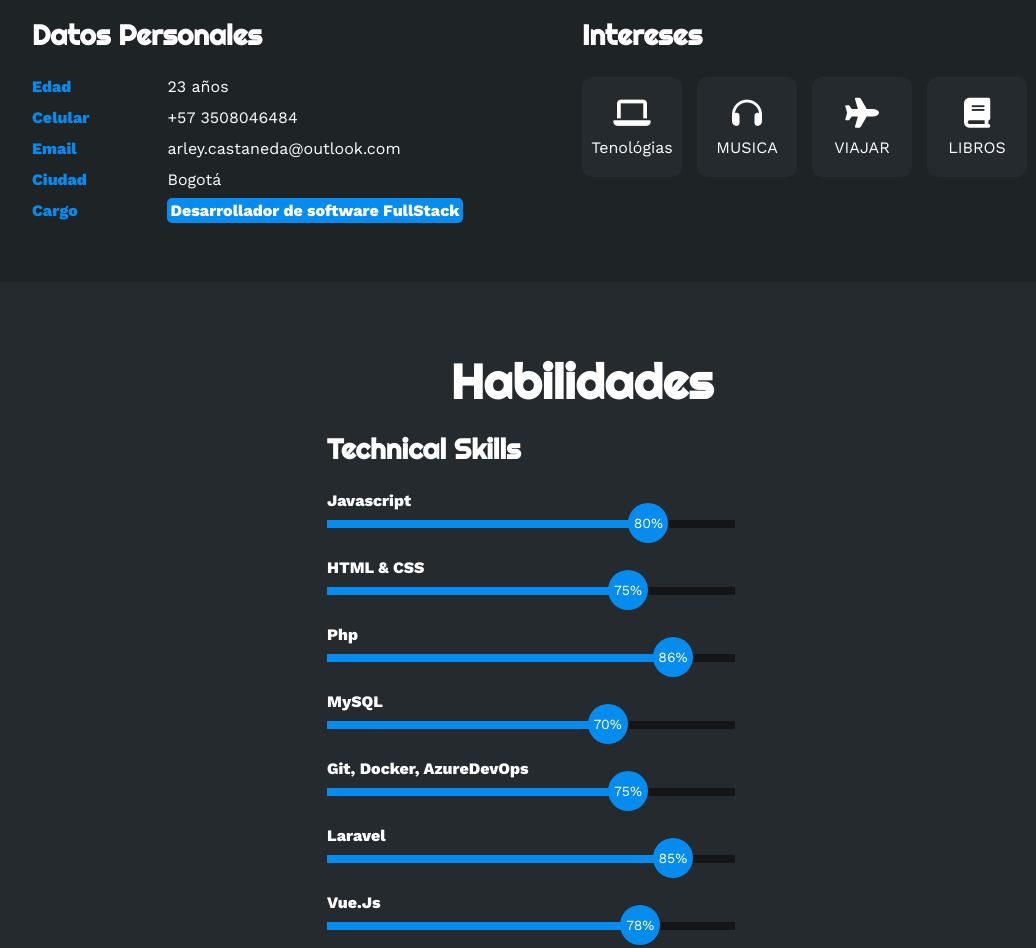
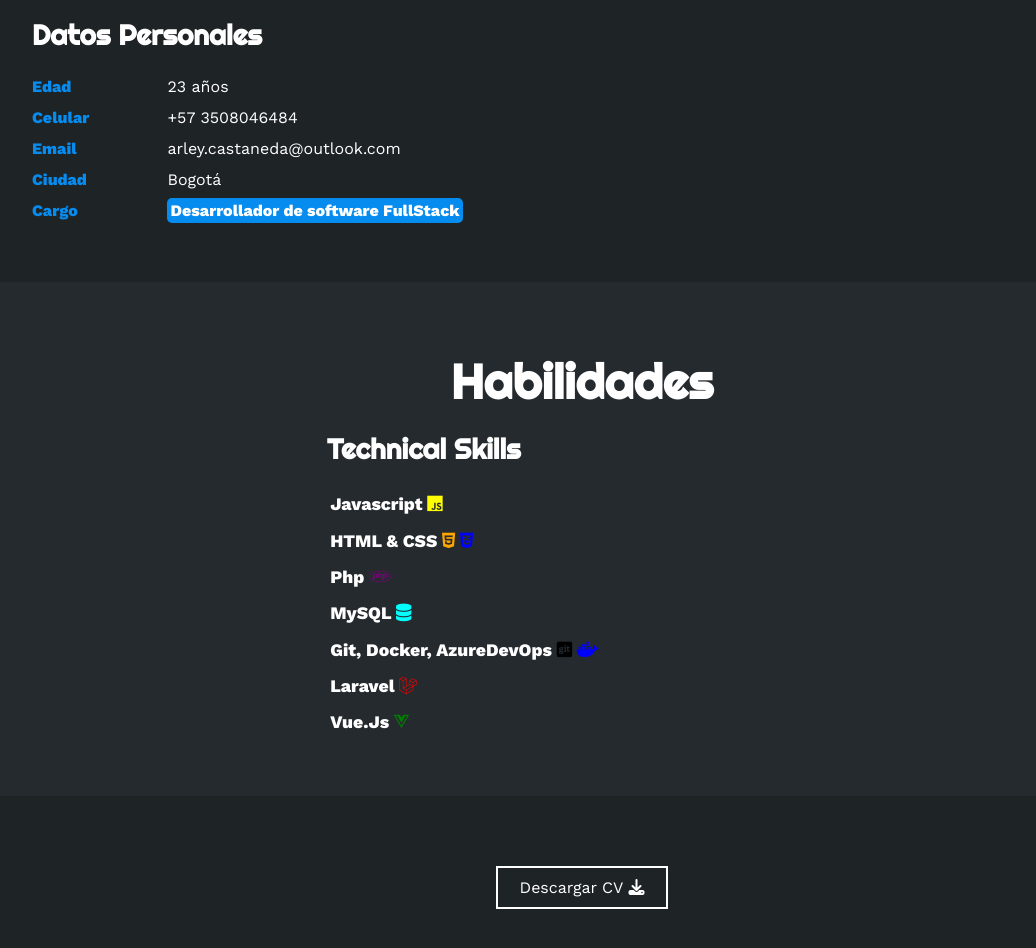
Before and after one commit to JaiCastanedaDev/Portfolio, a plain HTML site: page index.html in a window 1280 px wide. Shown: the part 1060-2008 px from the top of the page, without its empty margins (58-1094 px from the left). Drawn offline with nearby package versions, Linux system fonts and the light colour scheme.

Commit message:
change progress bars for icons

```diff
--- a/estilo.css
+++ b/estilo.css
@@ -268,6 +268,11 @@ html{
     font-weight: bold;
     display: block;
     margin-bottom: 10px;
+    font-size: 1.1rem;
+    padding: 0.2rem;
+}
+.fa-brands, .fab{
+    color:yellow;
 }
 .skills .skill .barra-skill{
     height: 8px;
--- a/index.html
+++ b/index.html
@@ -4,7 +4,7 @@
     <meta charset="UTF-8">
     <meta http-equiv="X-UA-Compatible" content="IE=edge">
     <meta name="viewport" content="width=device-width, initial-scale=1.0">
-    <link rel="icon" type="image/png" href="img/icon.png">
+    <link rel="icon" type="image/png" href="img/foto_perfil.jpeg">
     <link rel="stylesheet" href="https://cdnjs.cloudflare.com/ajax/libs/font-awesome/6.1.2/css/all.min.css" integrity="sha512-1sCRPdkRXhBV2PBLUdRb4tMg1w2YPf37qatUFeS7zlBy7jJI8Lf4VHwWfZZfpXtYSLy85pkm9GaYVYMfw5BC1A==" crossorigin="anonymous" referrerpolicy="no-referrer" />
     <title>Portfolio</title>
     <link rel="stylesheet" href="estilo.css">
@@ -78,29 +78,6 @@
                     </li>
                 </ul>
             </div>
-
-                <!-- intereses -->
-                <div class="col">
-                    <h3>Intereses</h3>
-                    <div class="contenedor-intereses">
-                        <div class="interes">
-                            <i class="fa-solid fa-laptop"></i>
-                            <span>Tenológias</span>
-                        </div>
-                        <div class="interes">
-                            <i class="fa-solid fa-headphones"></i>
-                            <span>MUSICA</span>
-                        </div>
-                        <div class="interes">
-                            <i class="fa-solid fa-plane"></i>
-                            <span>VIAJAR</span>
-                        </div>
-                        <div class="interes">
-                            <i class="fa-solid fa-book"></i>
-                            <span>LIBROS</span>
-                        </div>
-                    </div>
-                </div>
         </div>
     </div>
 </section>
@@ -113,61 +90,56 @@
             <div class="col">
                 <h3>Technical Skills</h3>
                 <div class="skill">
-                        <span>Javascript</span>
-                        <div class="barra-skill">
-                            <div class="progreso">
-                                <span>80%</span>
+    <span>
+        Javascript
+        <i class="fab fa-js" style="color: yellow;"></i>
+    </span>
                 </div>
+
+                <div class="skill">
+    <span>
+        HTML & CSS
+        <i class="fab fa-html5" style="color: orange;"></i>
+        <i class="fab fa-css3-alt" style="color: blue;"></i>
+    </span>
                 </div>
+
+                <div class="skill">
+    <span>
+        Php
+        <i class="fab fa-php" style="color: purple;"></i>
+    </span>
                 </div>
+
                 <div class="skill">
-                        <span>HTML & CSS</span>
-                        <div class="barra-skill">
-                            <div class="progreso">
-                                <span>75%</span>
+    <span>
+        MySQL
+        <i class="fas fa-database" style="color: cyan;"></i>
+    </span>
                 </div>
+
+                <div class="skill">
+    <span>
+        Git, Docker, AzureDevOps
+        <i class="fab fa-git-square" style="color: black;"></i>
+        <i class="fab fa-docker" style="color: blue;"></i>
+    </span>
                 </div>
+
+                <div class="skill">
+    <span>
+        Laravel
+        <i class="fab fa-laravel" style="color: red;"></i>
+    </span>
                 </div>
+
                 <div class="skill">
-                        <span>Php</span>
-                        <div class="barra-skill">
-                            <div class="progreso">
-                                <span>86%</span>
+    <span>
+        Vue.Js
+        <i class="fab fa-vuejs" style="color: green;"></i>
+    </span>
                 </div>
-                        </div>
-                    </div>
-                    <div class="skill">
-                        <span>MySQL</span>
-                        <div class="barra-skill">
-                            <div class="progreso">
-                                <span>70%</span>
-                            </div>
-                        </div>
-                    </div>
-                    <div class="skill">
-                        <span>Git, Docker, AzureDevOps</span>
-                        <div class="barra-skill">
-                            <div class="progreso">
-                                <span>75%</span>
-                            </div>
-                        </div>
-                    </div>
-                    <div class="skill">
-                        <span>Laravel</span>
-                        <div class="barra-skill">
-                            <div class="progreso">
-                                <span>85%</span>
-                            </div>
-                        </div>
-                    </div>
-                    <div class="skill">
-                        <span>Vue.Js</span>
-                        <div class="barra-skill">
-                            <div class="progreso">
-                                <span>78%</span>
-                            </div>
-                        </div>
-                    </div>
+
             </div>
         </div>
     </div>
--- a/script.js
+++ b/script.js
@@ -61,7 +61,6 @@ function efectoHabilidades(){
     }
 }
 
-
 //detecto el scrolling para aplicar la animacion de la barra de habilidades
 window.onscroll = function(){
     efectoHabilidades();
```
Lines whose indentation alone changed are shown as unchanged.
